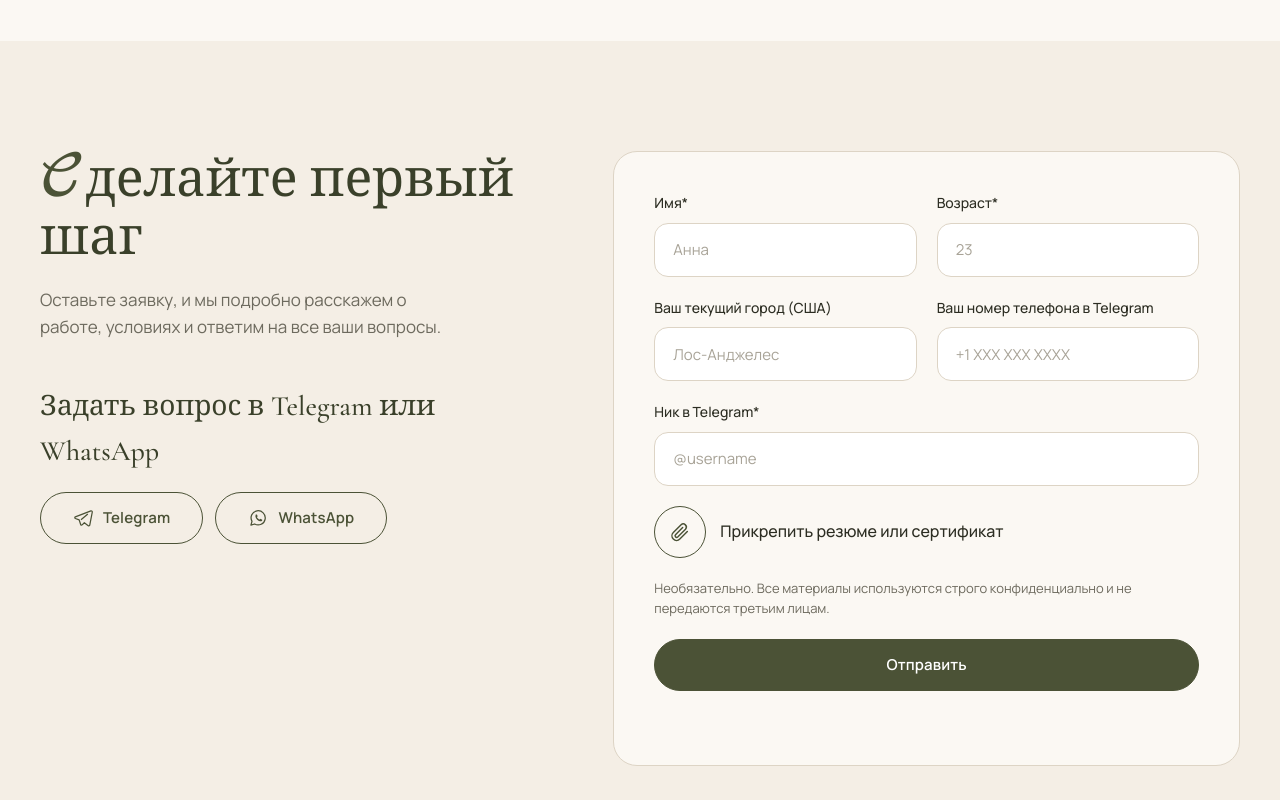
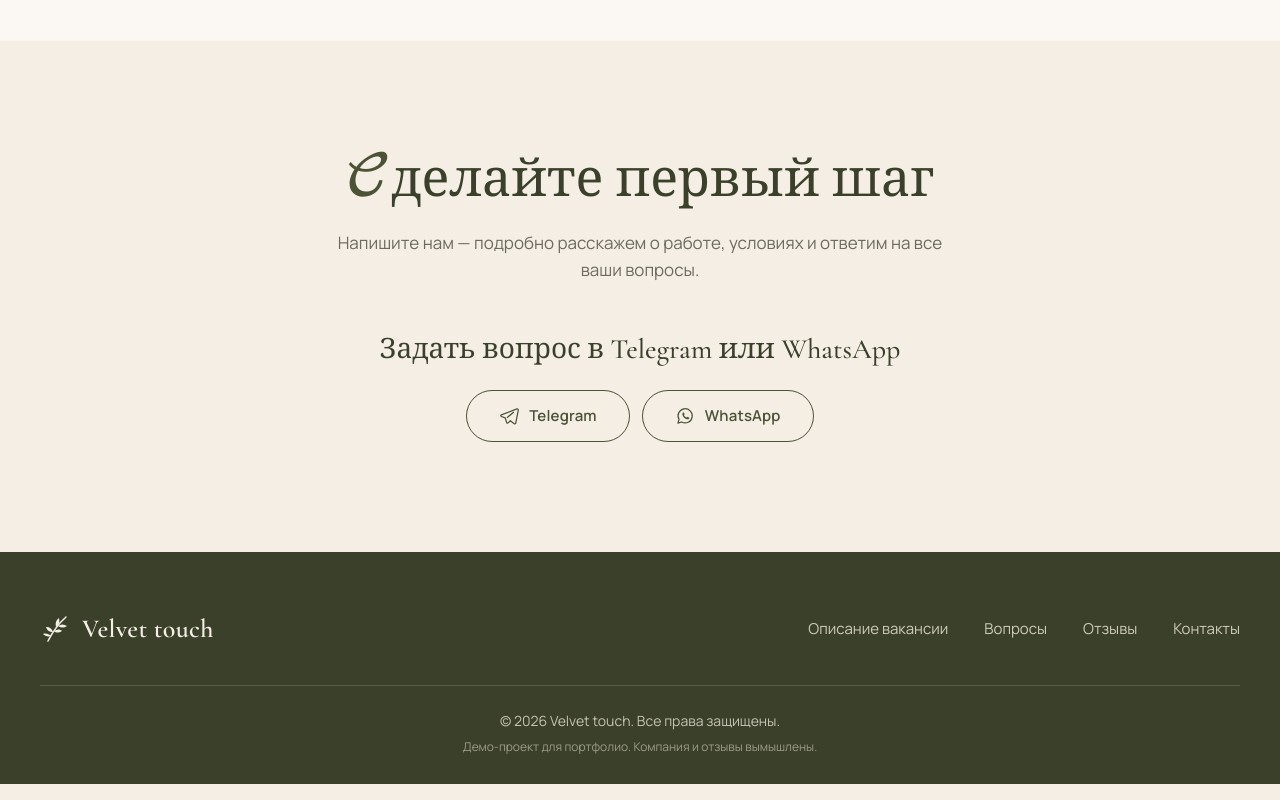
Before and after one commit to recruiterprojob-sudo/velvet-touch-landing, a plain HTML site: page index.html in a window 1280 px wide. Shown: the part 4840-5640 px from the top of the page. Drawn offline with nearby package versions, Linux system fonts and the light colour scheme.

Commit message:
Убрана форма заявки, блок связи по центру с кнопками Telegram и WhatsApp
Co-Authored-By: Claude Opus 5.5 <noreply@anthropic.com>

```diff
--- a/index.html
+++ b/index.html
@@ -196,33 +196,15 @@
     <section class="section apply" id="apply">
       <div class="container apply__inner" id="contacts">
         <div class="apply__info">
-          <h2 class="h2 h2--left"><span class="cap">С</span>делайте первый шаг</h2>
-          <p>Оставьте заявку, и мы подробно расскажем о работе, условиях и ответим на все ваши вопросы.</p>
+          <h2 class="h2"><span class="cap">С</span>делайте первый шаг</h2>
+          <p>Напишите нам — подробно расскажем о работе, условиях и ответим на все ваши вопросы.</p>
           <h3 class="h3">Задать вопрос в Telegram или WhatsApp</h3>
           <div class="messengers">
             <a href="https://t.me/velvettouch_demo" target="_blank" rel="noopener" class="btn btn--outline btn--icon"><svg><use href="#i-plane"/></svg>Telegram</a>
             <a href="https://wa.me/10000000000" target="_blank" rel="noopener" class="btn btn--outline btn--icon"><svg><use href="#i-whatsapp"/></svg>WhatsApp</a>
           </div>
         </div>
-        <form class="form" id="form" novalidate>
-          <div class="form__row">
-            <label class="field"><span>Имя*</span><input name="name" type="text" placeholder="Анна" required autocomplete="given-name" /></label>
-            <label class="field"><span>Возраст*</span><input name="age" type="number" min="18" max="65" placeholder="23" required /></label>
-          </div>
-          <div class="form__row">
-            <label class="field"><span>Ваш текущий город (США)</span><input name="city" type="text" placeholder="Лос-Анджелес" autocomplete="address-level2" /></label>
-            <label class="field"><span>Ваш номер телефона в Telegram</span><input name="phone" type="tel" placeholder="+1 XXX XXX XXXX" autocomplete="tel" /></label>
-          </div>
-          <label class="field"><span>Ник в Telegram*</span><input name="telegram" type="text" placeholder="@username" required pattern="@?[A-Za-z0-9_]{5,32}" /></label>
-          <label class="attach">
-            <input type="file" name="file" id="file" accept=".pdf,.doc,.docx,image/*" />
-            <span class="attach__btn"><svg><use href="#i-clip"/></svg></span>
-            <span class="attach__label" id="fileLabel">Прикрепить резюме или сертификат</span>
-          </label>
-          <p class="form__note">Необязательно. Все материалы используются строго конфиденциально и не передаются третьим лицам.</p>
-          <button type="submit" class="btn btn--filled btn--block">Отправить</button>
-          <p class="form__status" id="formStatus" role="status" aria-live="polite"></p>
-        </form>
+
       </div>
     </section>
   </main>
--- a/script.js
+++ b/script.js
@@ -73,34 +73,3 @@ document.getElementById("prev").addEventListener("click", () => goTo(active - 1)
 document.getElementById("next").addEventListener("click", () => goTo(active + 1));
 window.addEventListener("load", () => goTo(1));
 setActive(1);
-
-// File label
-const file = document.getElementById("file");
-const fileLabel = document.getElementById("fileLabel");
-file.addEventListener("change", () => {
-  fileLabel.textContent = file.files[0] ? file.files[0].name : "Прикрепить резюме или сертификат";
-});
-
-// Form (demo: validates and shows a message, no backend)
-const form = document.getElementById("form");
-const status = document.getElementById("formStatus");
-form.addEventListener("submit", (e) => {
-  e.preventDefault();
-  let ok = true;
-  form.querySelectorAll("input[required], input[pattern], input[min]").forEach((input) => {
-    const valid = input.checkValidity();
-    input.classList.toggle("is-invalid", !valid);
-    if (!valid) ok = false;
-  });
-  status.className = "form__status";
-  if (!ok) {
-    status.textContent = "Проверьте поля, отмеченные красным (возраст — от 18 лет).";
-    status.classList.add("is-error");
-    return;
-  }
-  status.textContent = "Спасибо! Заявка отправлена — мы свяжемся с вами в Telegram.";
-  status.classList.add("is-ok");
-  form.reset();
-  fileLabel.textContent = "Прикрепить резюме или сертификат";
-});
-form.addEventListener("input", (e) => e.target.classList.remove("is-invalid"));
--- a/styles.css
+++ b/styles.css
@@ -59,7 +59,6 @@ h1, h2, h3 { margin: 0; font-weight: 500; }
   line-height: 1.1; text-align: center; color: var(--olive-dark);
   margin-bottom: 56px;
 }
-.h2--left { text-align: left; margin-bottom: 20px; }
 .cap {
   font-family: var(--font-script);
   font-size: 1.35em; line-height: 0; color: var(--olive);
@@ -245,40 +244,12 @@ h1, h2, h3 { margin: 0; font-weight: 500; }
 .dots button.is-active { width: 32px; background: var(--olive); }
 
 /* Apply */
-.apply__inner { display: grid; grid-template-columns: 1fr 1.25fr; gap: 72px; align-items: start; }
-.apply__info > p { color: var(--muted); font-size: 17px; max-width: 420px; margin-bottom: 44px; }
+.apply__inner { display: flex; justify-content: center; text-align: center; }
+.apply__info { max-width: 640px; }
+.apply__info .h2 { margin-bottom: 20px; }
+.apply__info > p { color: var(--muted); font-size: 17px; margin: 0 auto 44px; }
 .apply__info .h3 { margin-bottom: 18px; }
-.messengers { display: flex; flex-wrap: wrap; gap: 12px; }
-.form {
-  background: var(--surface); border: 1px solid var(--line); border-radius: var(--radius);
-  padding: 40px; display: grid; gap: 20px;
-}
-.form__row { display: grid; grid-template-columns: 1fr 1fr; gap: 20px; align-items: end; }
-.field { display: grid; gap: 8px; font-size: 14px; font-weight: 500; }
-.field input {
-  height: 54px; padding: 0 18px;
-  border: 1px solid var(--line); border-radius: var(--radius-sm);
-  background: #fff; font: inherit; font-weight: 400; font-size: 15px; color: var(--text);
-  transition: border-color .2s, box-shadow .2s;
-}
-.field input::placeholder { color: #a8a397; }
-.field input:focus { outline: none; border-color: var(--olive); box-shadow: 0 0 0 3px rgba(75, 82, 54, .12); }
-.field input.is-invalid { border-color: #b4553d; }
-.field input[type="number"] { -moz-appearance: textfield; }
-.field input::-webkit-inner-spin-button { -webkit-appearance: none; }
-.attach { display: inline-flex; align-items: center; gap: 14px; cursor: pointer; width: fit-content; font-weight: 500; }
-.attach input { position: absolute; width: 1px; height: 1px; opacity: 0; }
-.attach__btn {
-  width: 52px; height: 52px; border-radius: 50%; flex: none;
-  border: 1.5px solid var(--olive); color: var(--olive);
-  display: grid; place-items: center; transition: background .25s, color .25s;
-}
-.attach__btn svg { width: 22px; height: 22px; }
-.attach:hover .attach__btn, .attach input:focus-visible + .attach__btn { background: var(--olive); color: #fff; }
-.form__note { font-size: 13px; color: var(--muted); }
-.form__status { font-size: 14px; text-align: center; min-height: 1em; }
-.form__status.is-ok { color: var(--olive); font-weight: 600; }
-.form__status.is-error { color: #b4553d; }
+.messengers { display: flex; flex-wrap: wrap; justify-content: center; gap: 12px; }
 
 /* Footer */
 .footer { background: var(--olive-dark); color: #e9e4d6; padding: 56px 0 28px; }
@@ -313,8 +284,6 @@ h1, h2, h3 { margin: 0; font-weight: 500; }
   .benefits__grid { grid-template-columns: 1fr 1fr; }
   .card, .card:nth-child(4), .card:nth-child(5) { grid-column: auto; }
   .card:nth-child(5) { grid-column: 1 / -1; justify-self: center; max-width: calc(50% - 12px); }
-
-  .apply__inner { grid-template-columns: 1fr; gap: 40px; }
   .footer__inner { flex-direction: column; }
 }
 
@@ -337,8 +306,6 @@ h1, h2, h3 { margin: 0; font-weight: 500; }
   }
   .slider__track { --card-w: 82vw; gap: 14px; }
   .review { padding: 24px; }
-  .form { padding: 24px; }
-  .form__row { grid-template-columns: 1fr; }
   .messengers .btn { flex: 1 1 0; padding: 0 16px; }
   .footer__nav { flex-wrap: wrap; justify-content: center; gap: 16px 24px; }
 }
```
Also changed, not shown: 1 other file.
